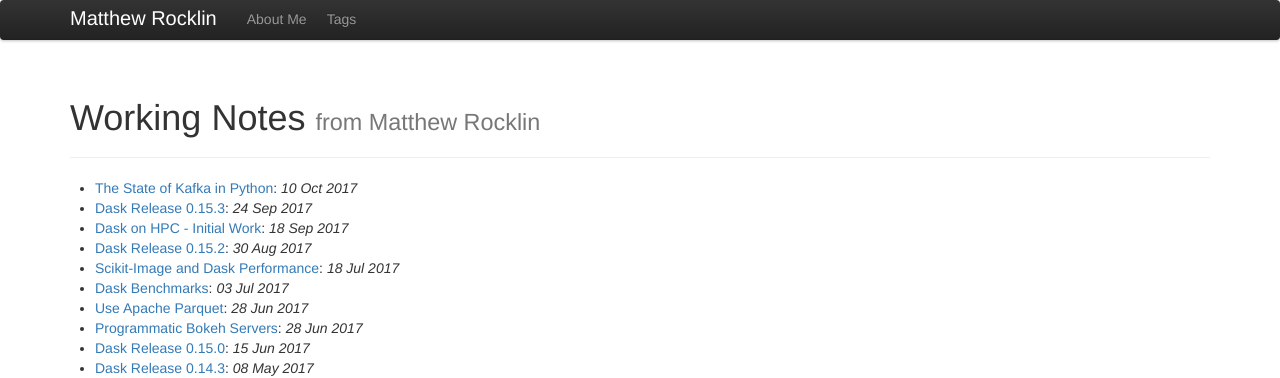
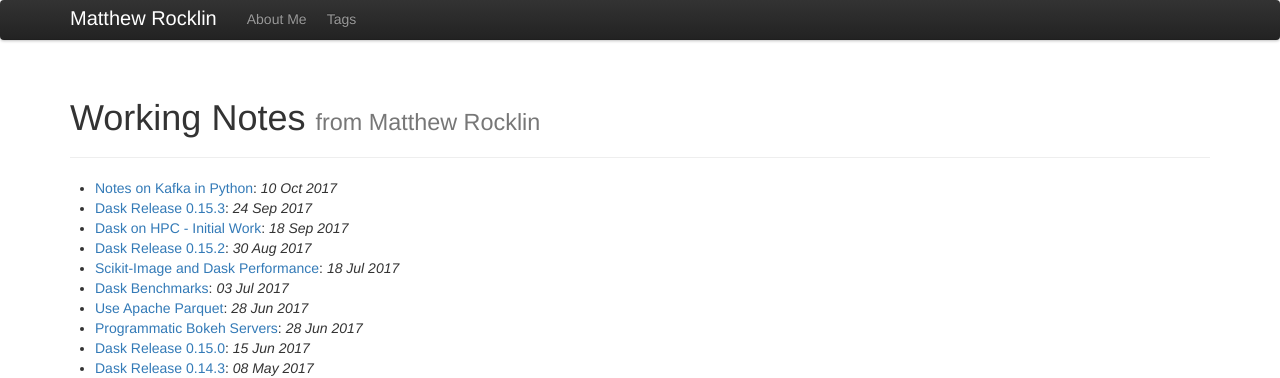
Before and after one commit to besyskymnbk/blog, a Jekyll site: the page built from index.md, in a window 1280 px wide. Shown: the top 378 px of the page. Built offline with Jekyll 4.4.1, drawn with Linux system fonts in a browser that asks for light colours.

Commit message:
relax title

```diff
--- a/_posts/work/2017-10-10-kafka-python.md
+++ b/_posts/work/2017-10-10-kafka-python.md
@@ -1,6 +1,6 @@
 ---
 layout: post
-title: The State of Kafka in Python
+title: Notes on Kafka in Python
 category: work
 tags: [Programming, Python, scipy, dask]
 theme: twitter
```
